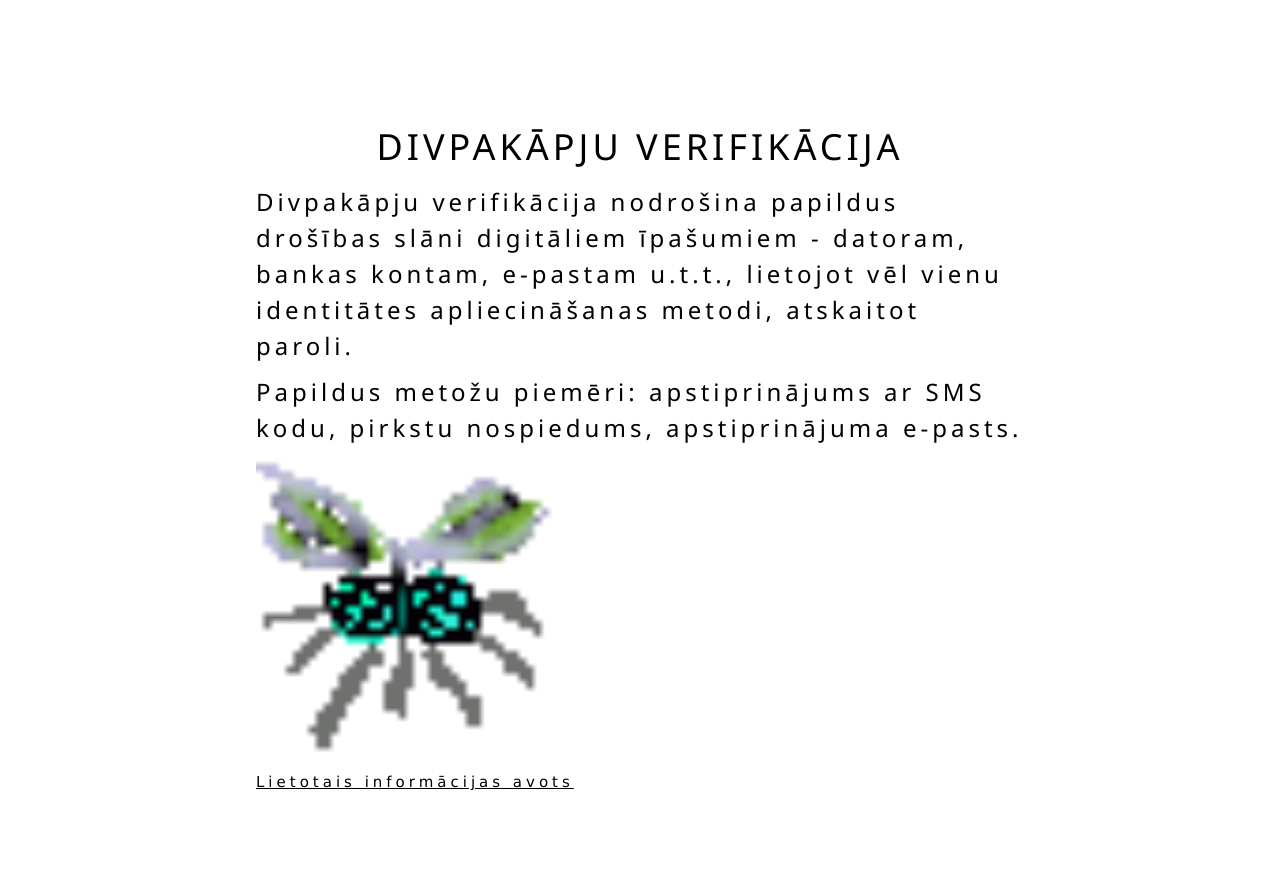
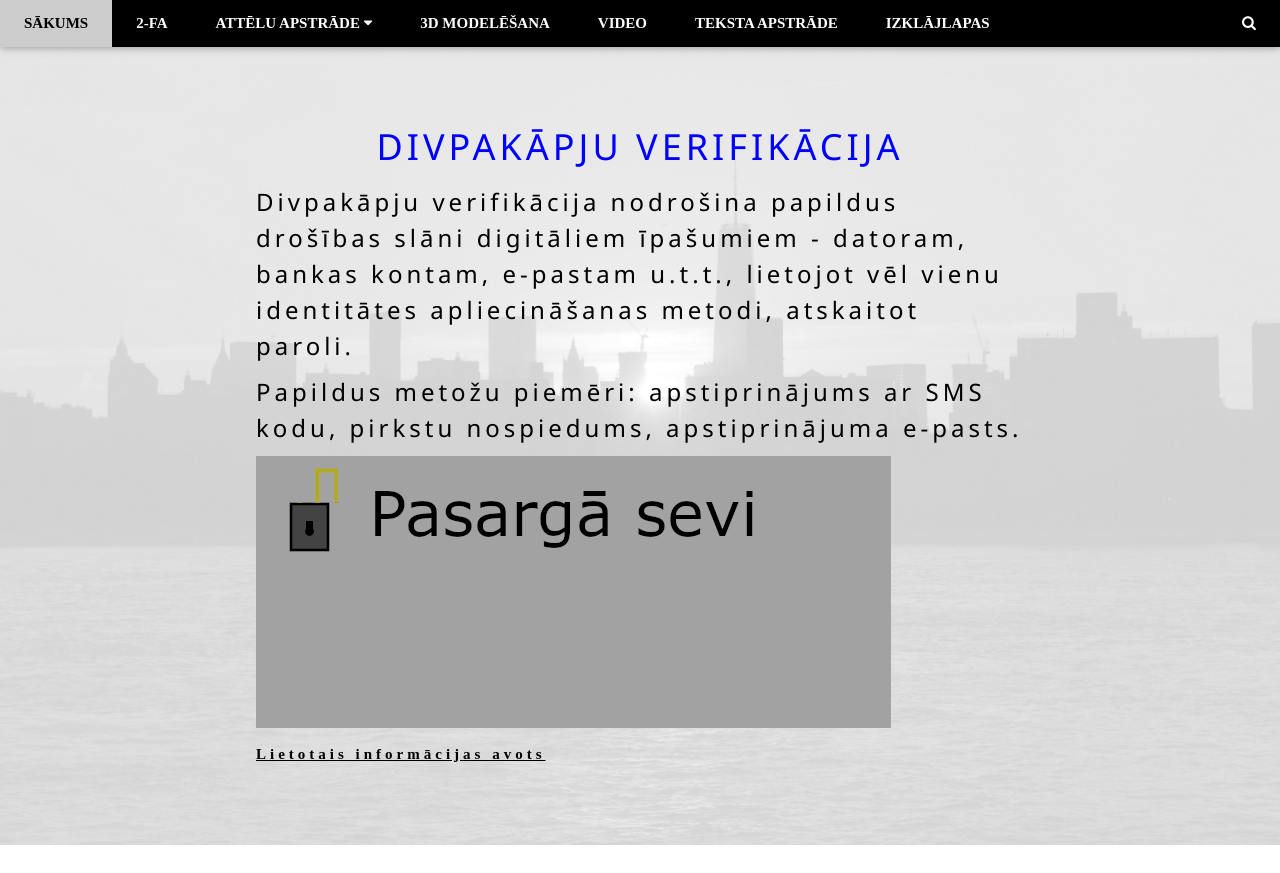
Before and after one commit to raivokruks/Skolas-fails, a plain HTML site: page otrais.html in a window 1280 px wide. After the commit the page ends 845 px from the top, so only its background shows below. Drawn offline with nearby package versions, Linux system fonts and the light colour scheme.

Commit message:
homeworker

```diff
--- /dev/null
+++ b/CSS/mansStils.css
@@ -0,0 +1,10 @@
+body {
+    background-image: url(../images/new_york_skyline_usa.jpg);
+    background-size: cover;
+    font-family: "Times New Roman", Times, serif;
+    font-weight: bold;
+}
+
+h1 {
+    color: blue
+}
--- a/otrais.html
+++ b/otrais.html
@@ -9,15 +9,36 @@
 <link rel="stylesheet" href="https://www.w3schools.com/w3css/4/w3.css">
 <link rel="stylesheet" href="https://fonts.googleapis.com/css?family=Lato">
 <link rel="stylesheet" href="https://cdnjs.cloudflare.com/ajax/libs/font-awesome/4.7.0/css/font-awesome.min.css">
+<link href="CSS/mansStils.css" rel="stylesheet">
 </head>
 
 <body>
+<div class="w3-top">
+    <div class="w3-bar w3-black w3-card">
+        <a href="index.html" class="w3-bar-item w3-button w3-padding-large">SĀKUMS</a>
+        <a href="#2fa" class="w3-bar-item w3-button w3-padding-large w3-hide-small">2-FA</a>
+        <a class="w3-bar-item w3-button w3-padding-large w3-hide-medium w3-hide-large w3-right" href="javascript:void(0)" onclick="myFunction()" title="Toggle Navigation Menu"><i class="fa fa-bars"></i></a>
+            <div class="w3-dropdown-hover w3-hide-small">
+            <button class="w3-padding-large w3-button" title="More">ATTĒLU APSTRĀDE <i class="fa fa-caret-down"></i></button>
+            <div class="w3-dropdown-content w3-bar-block w3-card-4">
+                <a href="index.html#rastr" class="w3-bar-item w3-button">RASTRGRAFIKA</a>
+                <a href="index.html#vektor" class="w3-bar-item w3-button">VEKTORGRAFIKA</a>
+            </div>
+        </div>
+        <a href="index.html#3d" class="w3-bar-item w3-button w3-padding-large w3-hide-small">3D MODELĒŠANA</a>
+        <a href="index.html#video" class="w3-bar-item w3-button w3-padding-large w3-hide-small">VIDEO</a>
+        <a href="index.html#tekst" class="w3-bar-item w3-button w3-padding-large w3-hide-small">TEKSTA APSTRĀDE</a>
+        <a href="index.html#excel" class="w3-bar-item w3-button w3-padding-large w3-hide-small">IZKLĀJLAPAS</a>
+
+        <a href="javascript:void(0)" class="w3-padding-large w3-hover-red w3-hide-small w3-right"><i class="fa fa-search"></i></a>
+</div>
+</div>
 <div class="w3-content" style="max-width:2000px;margin-top:46px">
     <div class="w3-container w3-content w3-padding-64" style="max-width:800px" id="band">
-        <h1 class="w3-wide w3-center">DIVPAKĀPJU VERIFIKĀCIJA</h1>
-        <h3 class="w3-wide">Divpakāpju verifikācija nodrošina papildus drošības slāni digitāliem īpašumiem - datoram, bankas kontam, e-pastam u.t.t., lietojot vēl vienu identitātes apliecināšanas metodi, atskaitot paroli.</h3>
+        <h1 class="w3-wide w3-center" id="2fa">DIVPAKĀPJU VERIFIKĀCIJA</h1>
+        <h3 class="w3-wide" >Divpakāpju verifikācija nodrošina papildus drošības slāni digitāliem īpašumiem - datoram, bankas kontam, e-pastam u.t.t., lietojot vēl vienu identitātes apliecināšanas metodi, atskaitot paroli.</h3>
         <h3 class="w3-wide">Papildus metožu piemēri: apstiprinājums ar SMS kodu, pirkstu nospiedums, apstiprinājuma e-pasts.</h3>
-        <img class="w3-center" src="images/MJS.gif" width="300" height="300" alt=""/>
+        <img class="w3-center" src="images/2fa-kruks.gif" alt=""/>
         <p><a class="w3-wide" href="https://www.samsung.com/lv/support/apps-services/kas-ir-divsolu-verifikacija/">Lietotais informācijas avots</a></p>
             </div>
         </div>
```
Also changed, not shown: index.html (+4 -5 lines), images/2fa-kruks.gif (added), images/new_york_skyline_usa.jpg (added).
